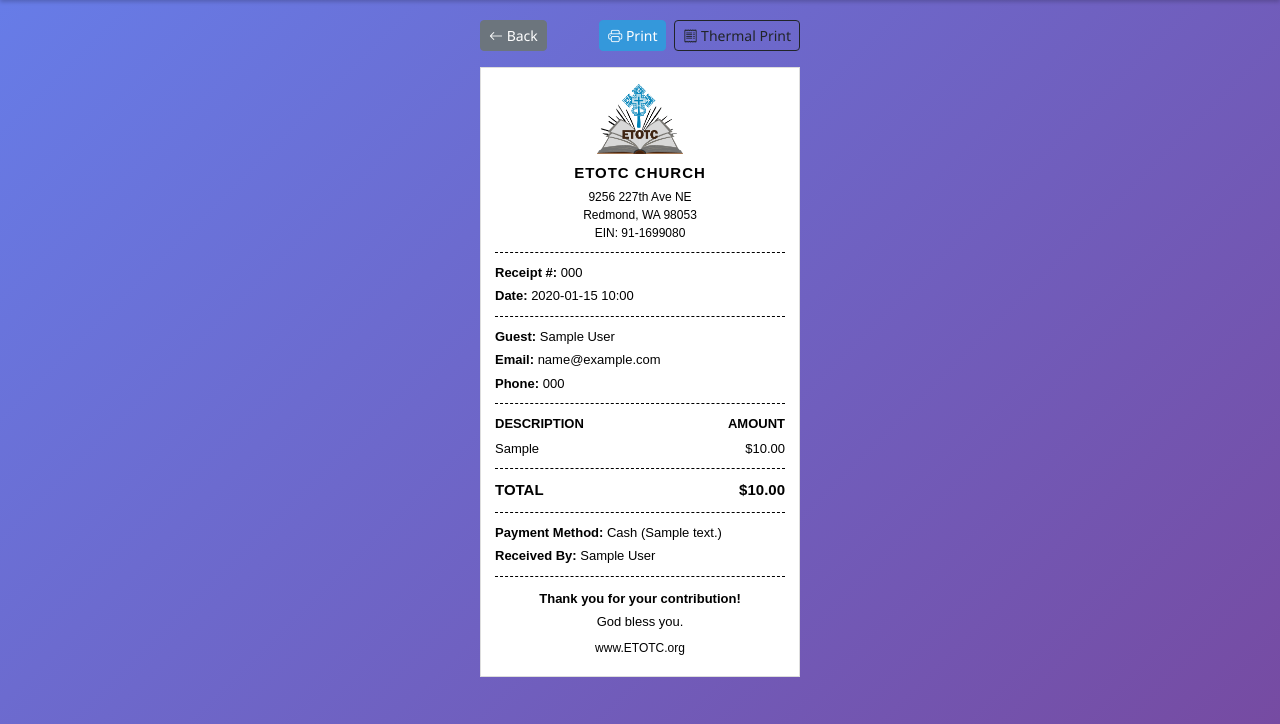
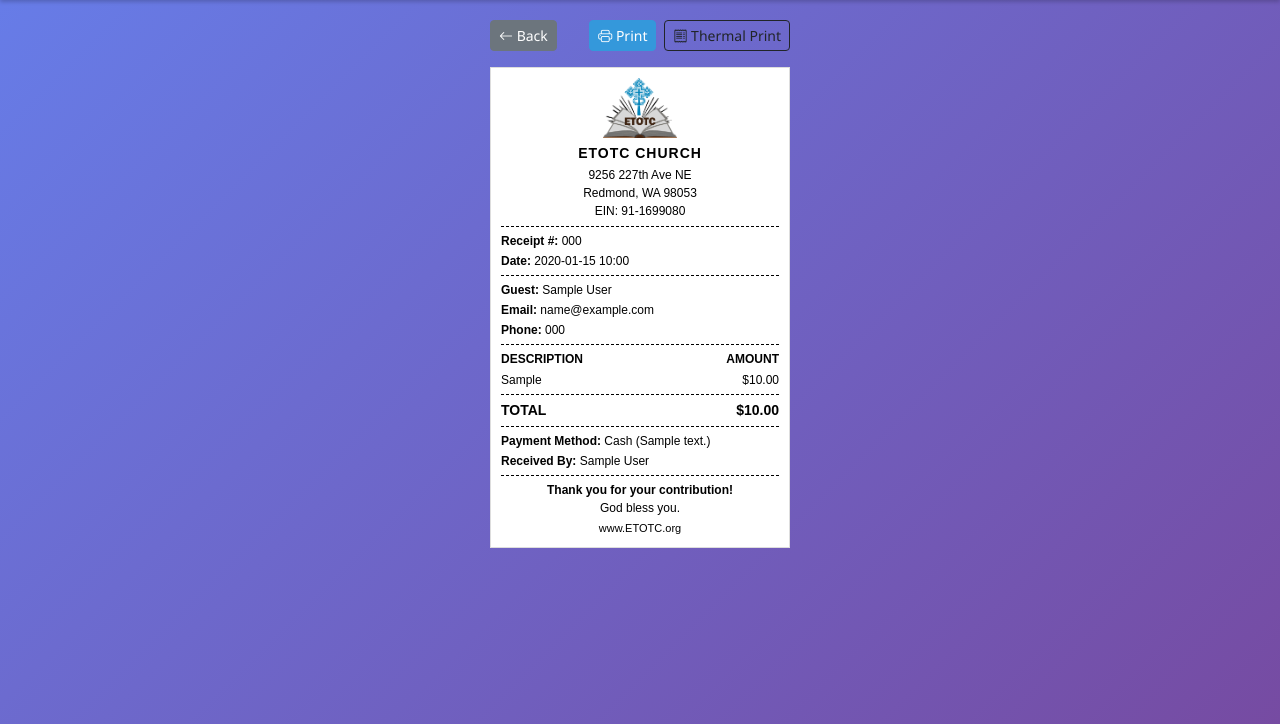
Before and after one commit to leulgeb/ETOTCmembership, a Flask app: page /admin/non-member-transaction/1/receipt in a window 1280 px wide. Shown: the part 76-800 px from the top of the page. Run offline with Flask 3, Linux system fonts and the light colour scheme; the visitor is signed in with stand-in values (Sample User, id 1); tables that the repository leaves empty hold one stand-in row (values such as "Sample post").

Commit message:
Reduce receipt padding and margins for a more compact printout
Adjusted CSS styling in HTML templates to decrease padding, margins, and line heights, reducing overall receipt height and paper usage.

Replit-Commit-Author: Agent
Replit-Commit-Session-Id: 689c943c-6a37-4b80-b27e-edd8589da448
Replit-Commit-Checkpoint-Type: full_checkpoint
Replit-Commit-Event-Id: 64ef40d6-4746-4c51-be6e-c84aacdd6b36
Replit-Commit-Screenshot-Url: https://storage.googleapis.com/screenshot-production-us-central1/ea42f84b-dcdc-43bb-ae45-5e05ecbbcf86/689c943c-6a37-4b80-b27e-edd8589da448/UJ3b8GT
Replit-Helium-Checkpoint-Created: true

```diff
--- a/templates/view_non_member_receipt.html
+++ b/templates/view_non_member_receipt.html
@@ -5,7 +5,7 @@
 {% block content %}
 <div class="row justify-content-center">
     <div class="col-auto">
-        <div class="d-flex justify-content-between align-items-center mb-3 d-print-none" style="max-width: 360px; margin: 0 auto;">
+        <div class="d-flex justify-content-between align-items-center mb-3 d-print-none" style="max-width: 340px; margin: 0 auto;">
             <a href="{{ url_for('non_member_transactions') }}" class="btn btn-secondary btn-sm">
                 <i class="bi bi-arrow-left"></i> Back
             </a>
@@ -20,66 +20,59 @@
             </div>
         </div>
 
-        <div id="printableReceipt" style="width: 320px; padding: 16px 14px; font-family: Arial, Helvetica, sans-serif; font-size: 14px; color: #000; background-color: white; box-sizing: border-box; border: 1px solid #ddd; margin: 0 auto;">
+        <div id="printableReceipt" style="width: 300px; padding: 10px; font-family: Arial, Helvetica, sans-serif; font-size: 13px; color: #000; background-color: white; box-sizing: border-box; border: 1px solid #ddd; margin: 0 auto;">
 
             <!-- Logo & Church Header -->
-            <div style="text-align: center; margin-bottom: 10px;">
-                <img src="{{ url_for('static', filename='images/etotc_logo.png') }}" alt="ETOTC Logo" style="height: 70px; width: auto; display: block; margin: 0 auto 8px;">
-                <div style="font-size: 15px; font-weight: bold; letter-spacing: 1px; color: #000;">ETOTC CHURCH</div>
-                <div style="font-size: 12px; color: #000; margin-top: 3px;">9256 227th Ave NE</div>
+            <div style="text-align: center; margin-bottom: 6px;">
+                <img src="{{ url_for('static', filename='images/etotc_logo.png') }}" alt="ETOTC Logo" style="height: 60px; width: auto; display: block; margin: 0 auto 5px;">
+                <div style="font-size: 14px; font-weight: bold; letter-spacing: 1px; color: #000;">ETOTC CHURCH</div>
+                <div style="font-size: 12px; color: #000; margin-top: 2px;">9256 227th Ave NE</div>
                 <div style="font-size: 12px; color: #000;">Redmond, WA 98053</div>
                 <div style="font-size: 12px; color: #000;">EIN: 91-1699080</div>
             </div>
 
-            <div style="border-top: 1px dashed #000; margin: 10px 0;"></div>
+            <div style="border-top: 1px dashed #000; margin: 5px 0;"></div>
 
-            <!-- Receipt # and Date -->
-            <div style="font-size: 13px; margin-bottom: 4px;"><strong>Receipt #:</strong> {{ receipt.receipt_number }}</div>
-            <div style="font-size: 13px; margin-bottom: 4px;"><strong>Date:</strong> {{ receipt.date }}</div>
+            <div style="font-size: 12px; margin-bottom: 2px;"><strong>Receipt #:</strong> {{ receipt.receipt_number }}</div>
+            <div style="font-size: 12px; margin-bottom: 2px;"><strong>Date:</strong> {{ receipt.date }}</div>
 
-            <div style="border-top: 1px dashed #000; margin: 10px 0;"></div>
+            <div style="border-top: 1px dashed #000; margin: 5px 0;"></div>
 
-            <!-- Guest Info -->
-            <div style="font-size: 13px; margin-bottom: 4px;"><strong>Guest:</strong> {{ receipt.name }}</div>
-            {% if receipt.email %}<div style="font-size: 13px; margin-bottom: 4px;"><strong>Email:</strong> {{ receipt.email }}</div>{% endif %}
-            {% if receipt.phone %}<div style="font-size: 13px; margin-bottom: 4px;"><strong>Phone:</strong> {{ receipt.phone }}</div>{% endif %}
+            <div style="font-size: 12px; margin-bottom: 2px;"><strong>Guest:</strong> {{ receipt.name }}</div>
+            {% if receipt.email %}<div style="font-size: 12px; margin-bottom: 2px;"><strong>Email:</strong> {{ receipt.email }}</div>{% endif %}
+            {% if receipt.phone %}<div style="font-size: 12px; margin-bottom: 2px;"><strong>Phone:</strong> {{ receipt.phone }}</div>{% endif %}
 
-            <div style="border-top: 1px dashed #000; margin: 10px 0;"></div>
+            <div style="border-top: 1px dashed #000; margin: 5px 0;"></div>
 
-            <!-- Payment Lines Header -->
-            <div style="display: flex; justify-content: space-between; font-size: 13px; font-weight: bold; margin-bottom: 5px;">
+            <div style="display: flex; justify-content: space-between; font-size: 12px; font-weight: bold; margin-bottom: 3px;">
                 <span>DESCRIPTION</span><span>AMOUNT</span>
             </div>
 
-            <!-- Line Items -->
             {% for item in receipt.line_items %}
-            <div style="display: flex; justify-content: space-between; font-size: 13px; margin-bottom: 4px;">
+            <div style="display: flex; justify-content: space-between; font-size: 12px; margin-bottom: 2px;">
                 <span>{{ item.description }}</span>
                 <span>${{ "%.2f"|format(item.amount) }}</span>
             </div>
             {% endfor %}
 
-            <div style="border-top: 1px dashed #000; margin: 10px 0;"></div>
+            <div style="border-top: 1px dashed #000; margin: 5px 0;"></div>
 
-            <!-- Total -->
-            <div style="display: flex; justify-content: space-between; font-size: 15px; font-weight: bold; margin-bottom: 5px;">
+            <div style="display: flex; justify-content: space-between; font-size: 14px; font-weight: bold; margin-bottom: 3px;">
                 <span>TOTAL</span>
                 <span>${{ "%.2f"|format(receipt.total) }}</span>
             </div>
 
-            <div style="border-top: 1px dashed #000; margin: 10px 0;"></div>
+            <div style="border-top: 1px dashed #000; margin: 5px 0;"></div>
 
-            <!-- Payment Method & Received By -->
-            <div style="font-size: 13px; margin-bottom: 4px;"><strong>Payment Method:</strong> {{ receipt.payment_method|title|replace('_', ' ') }}{% if receipt.payment_comment %} ({{ receipt.payment_comment }}){% endif %}</div>
-            <div style="font-size: 13px; margin-bottom: 5px;"><strong>Received By:</strong> {{ receipt.processed_by }}</div>
+            <div style="font-size: 12px; margin-bottom: 2px;"><strong>Payment Method:</strong> {{ receipt.payment_method|title|replace('_', ' ') }}{% if receipt.payment_comment %} ({{ receipt.payment_comment }}){% endif %}</div>
+            <div style="font-size: 12px; margin-bottom: 3px;"><strong>Received By:</strong> {{ receipt.processed_by }}</div>
 
-            <div style="border-top: 1px dashed #000; margin: 10px 0;"></div>
+            <div style="border-top: 1px dashed #000; margin: 5px 0;"></div>
 
-            <!-- Footer -->
-            <div style="text-align: center; font-size: 13px; line-height: 1.8; color: #000;">
+            <div style="text-align: center; font-size: 12px; line-height: 1.5; color: #000;">
                 <div style="font-weight: bold;">Thank you for your contribution!</div>
                 <div>God bless you.</div>
-                <div style="margin-top: 5px; font-size: 12px;">www.ETOTC.org</div>
+                <div style="margin-top: 3px; font-size: 11px;">www.ETOTC.org</div>
             </div>
 
         </div>
@@ -101,20 +94,14 @@ function thermalPrint(type, id) {
     const btn = document.getElementById('thermalPrintBtn');
     btn.disabled = true;
     btn.innerHTML = '<span class="spinner-border spinner-border-sm"></span> Printing...';
-
     fetch('/admin/thermal-print/' + type + '/' + encodeURIComponent(id), {
-        method: 'POST',
-        headers: {'Content-Type': 'application/json'},
+        method: 'POST', headers: {'Content-Type': 'application/json'},
     })
     .then(r => r.json())
     .then(data => showThermalToast(data.success, data.message))
     .catch(() => showThermalToast(false, 'Network error — could not reach server.'))
-    .finally(() => {
-        btn.disabled = false;
-        btn.innerHTML = '<i class="bi bi-receipt"></i> Thermal Print';
-    });
+    .finally(() => { btn.disabled = false; btn.innerHTML = '<i class="bi bi-receipt"></i> Thermal Print'; });
 }
-
 function showThermalToast(success, message) {
     const toastEl = document.getElementById('thermalToast');
     const msgEl   = document.getElementById('thermalToastMsg');
@@ -133,14 +120,7 @@ function showThermalToast(success, message) {
     nav, footer, .navbar { display: none !important; }
     .container { max-width: 100% !important; padding: 0 !important; }
     .row { margin: 0 !important; }
-    #printableReceipt {
-        border: none !important;
-        width: 80mm !important;
-        margin: 0 !important;
-        padding: 8px !important;
-        font-size: 13px !important;
-        color: #000 !important;
-    }
+    #printableReceipt { border: none !important; width: 80mm !important; margin: 0 !important; padding: 6px !important; }
 }
 </style>
 {% endblock %}
```
Also changed, not shown: templates/member_details.html (+22 -22 lines), templates/view_receipt.html (+26 -46 lines).
